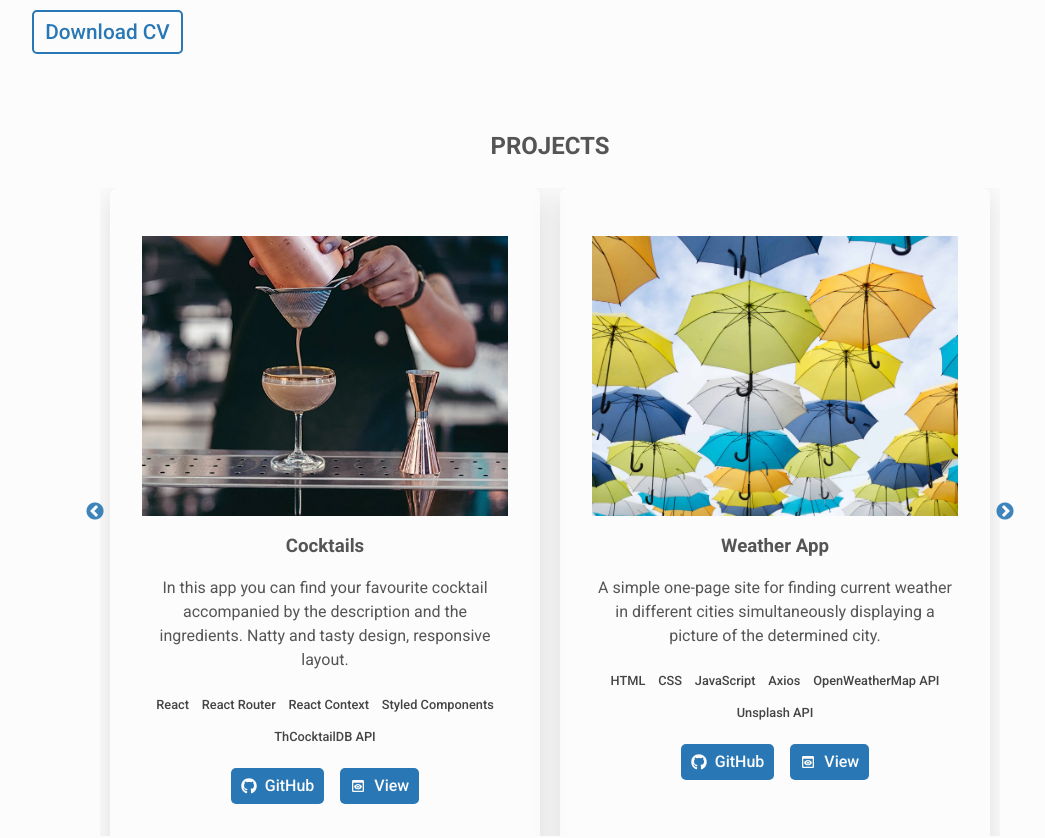
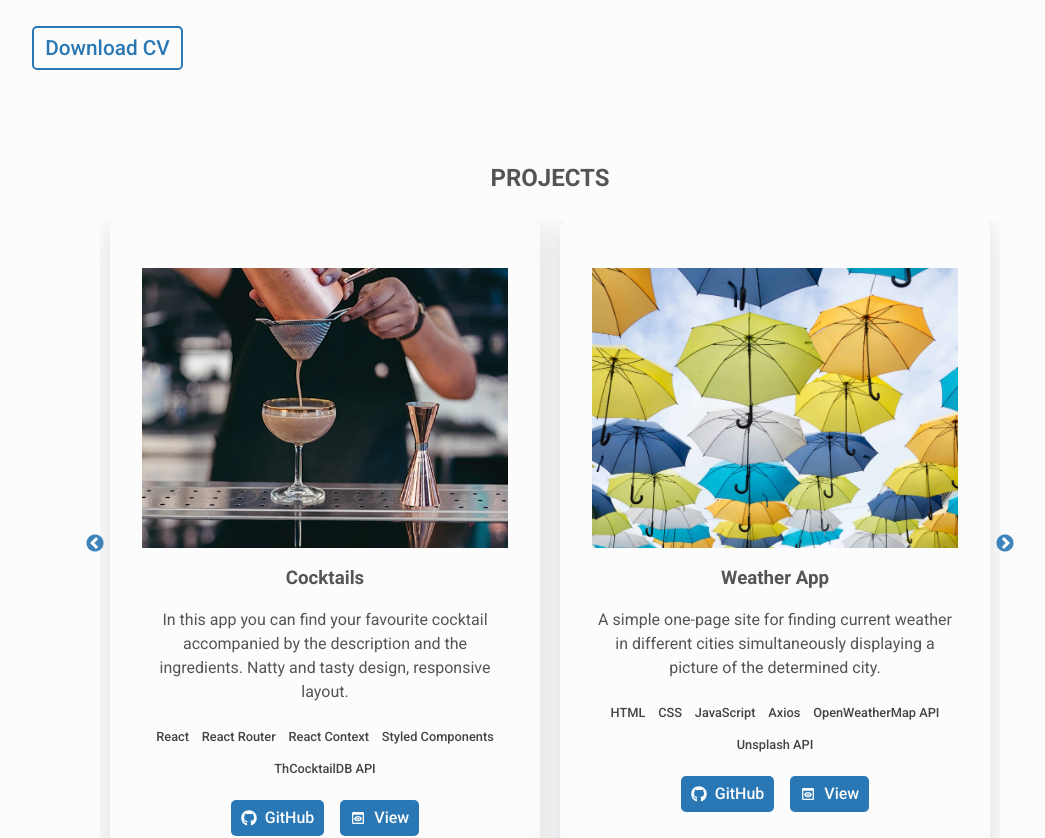
Before and after one commit to Yuliia-Harkusha/portfolio, a React (Create React App) app: page / in a window 1280 px wide. Shown: the part 508-1346 px from the top of the page, without its empty margins (90-1135 px from the left). Built offline with nearby package versions, Linux system fonts and the light colour scheme.

Commit message:
fix media rule for home section

```diff
--- a/src/App.css
+++ b/src/App.css
@@ -32,7 +32,7 @@ main {
 }
 
 .section {
-  margin-top: 5rem;
+  margin-top: 6rem;
 }
 
 .section__title {
--- a/src/components/Home/Home.css
+++ b/src/components/Home/Home.css
@@ -63,7 +63,7 @@
   opacity: 0.9;
 }
 
-@media (max-width: 600px) {
+@media (max-width: 800px) {
   .home {
     display: flex;
     flex-direction: column;
```
